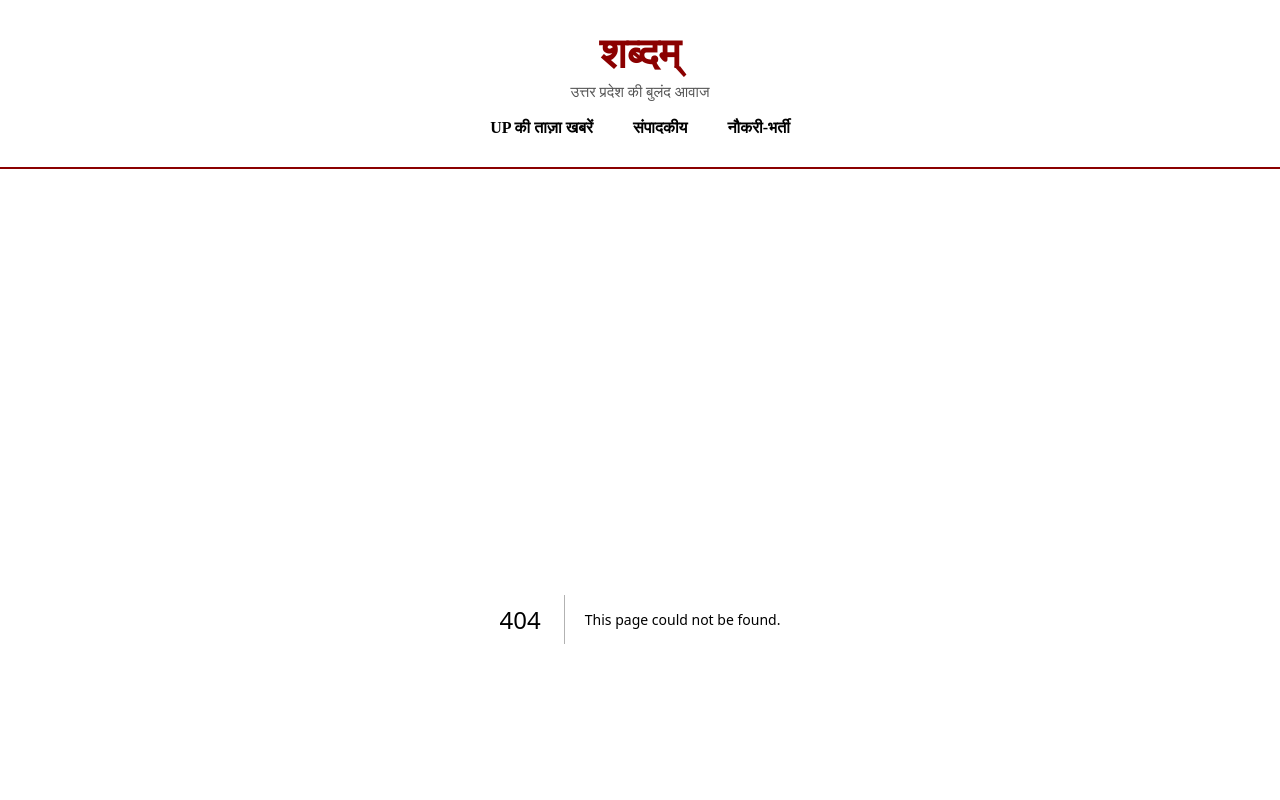
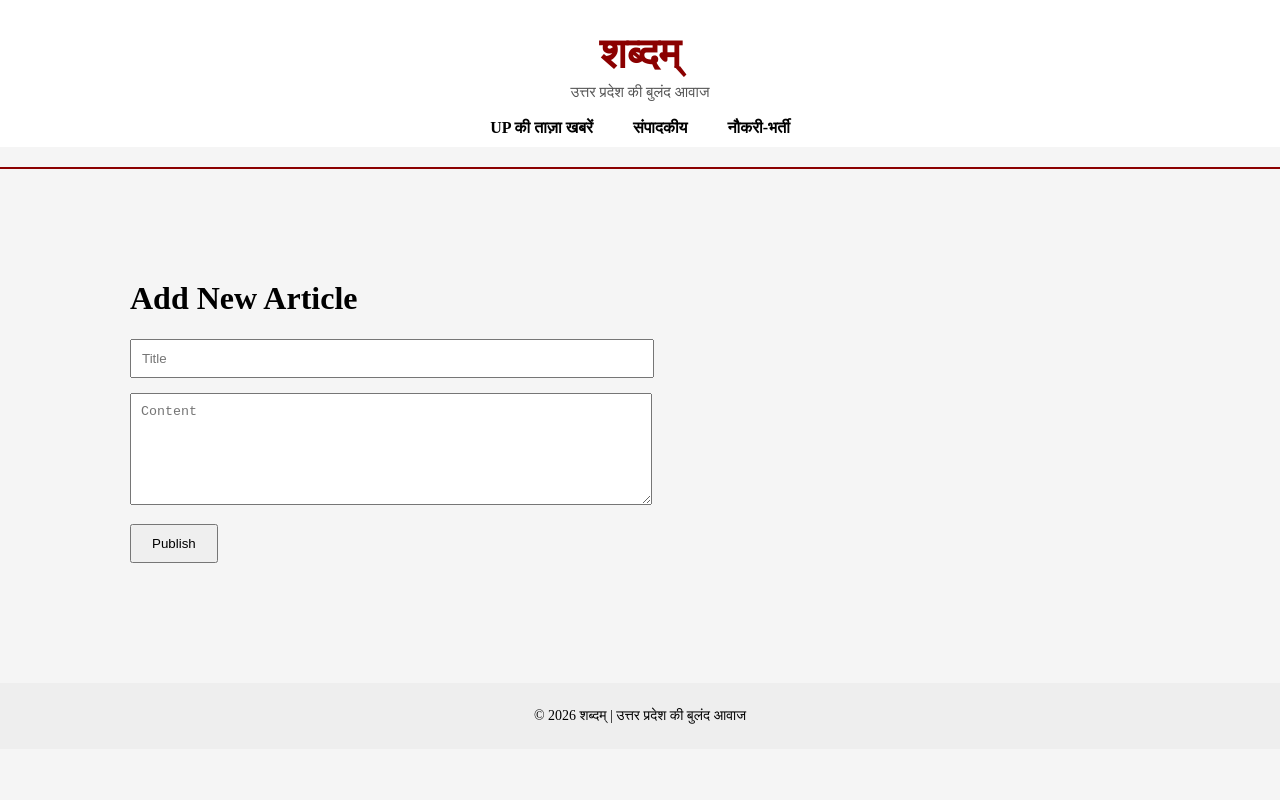
Before and after one commit to mbaitha4/shabadam-up, a Next.js app: page /dashboard/new in a window 1280 px wide. Before the commit this address had no page. Shown: the top 800 px of the page. Built offline with nearby package versions, Linux system fonts and the light colour scheme.

Commit message:
Create page.tsx

```diff
--- /dev/null
+++ b/app/dashboard/new/page.tsx
@@ -0,0 +1,60 @@
+"use client";
+
+import { useState } from "react";
+
+export default function NewArticlePage() {
+  const [title, setTitle] = useState("");
+  const [content, setContent] = useState("");
+  const [message, setMessage] = useState("");
+
+  const handleSubmit = async (e: any) => {
+    e.preventDefault();
+
+    const res = await fetch("/api/articles", {
+      method: "POST",
+      headers: { "Content-Type": "application/json" },
+      body: JSON.stringify({ title, content }),
+    });
+
+    const data = await res.json();
+
+    if (data.success) {
+      setMessage("Article Published ✅");
+      setTitle("");
+      setContent("");
+    } else {
+      setMessage("Error publishing article");
+    }
+  };
+
+  return (
+    <div style={{ padding: "40px" }}>
+      <h1>Add New Article</h1>
+
+      <form onSubmit={handleSubmit} style={{ maxWidth: "500px" }}>
+        <input
+          placeholder="Title"
+          value={title}
+          onChange={(e) => setTitle(e.target.value)}
+          required
+          style={{ width: "100%", padding: "10px", marginBottom: "15px" }}
+        />
+
+        <textarea
+          placeholder="Content"
+          value={content}
+          onChange={(e) => setContent(e.target.value)}
+          required
+          rows={6}
+          style={{ width: "100%", padding: "10px", marginBottom: "15px" }}
+        />
+
+        <button type="submit" style={{ padding: "10px 20px" }}>
+          Publish
+        </button>
+      </form>
+
+      <p style={{ marginTop: "20px", color: "green" }}>{message}</p>
+    </div>
+  );
+}
```
